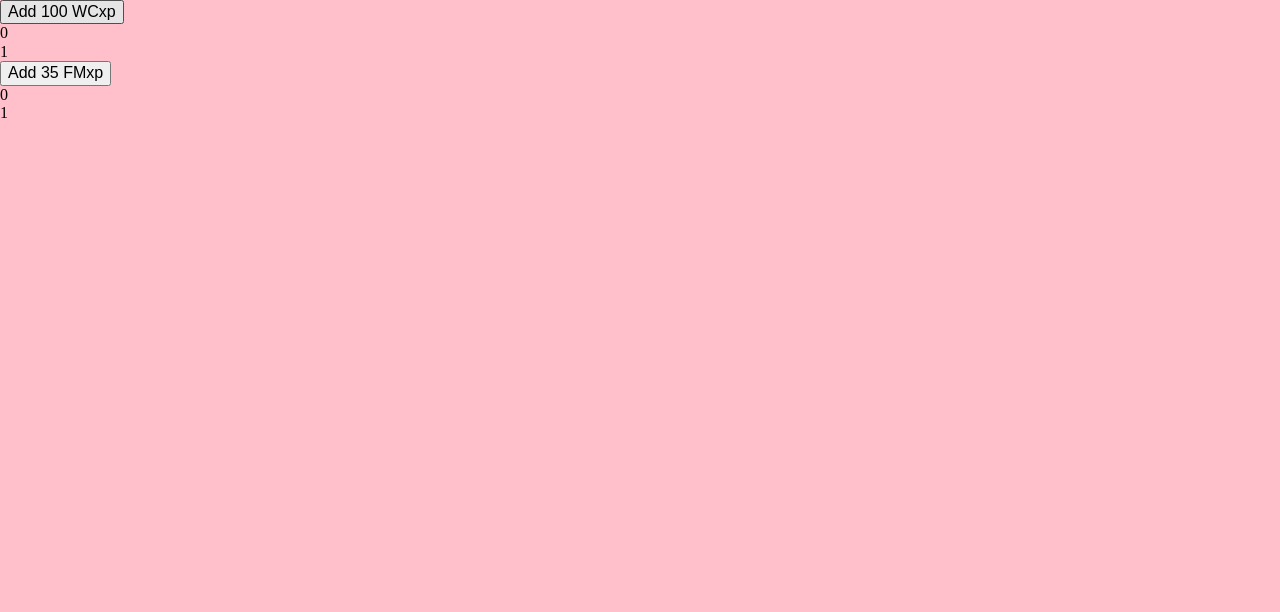
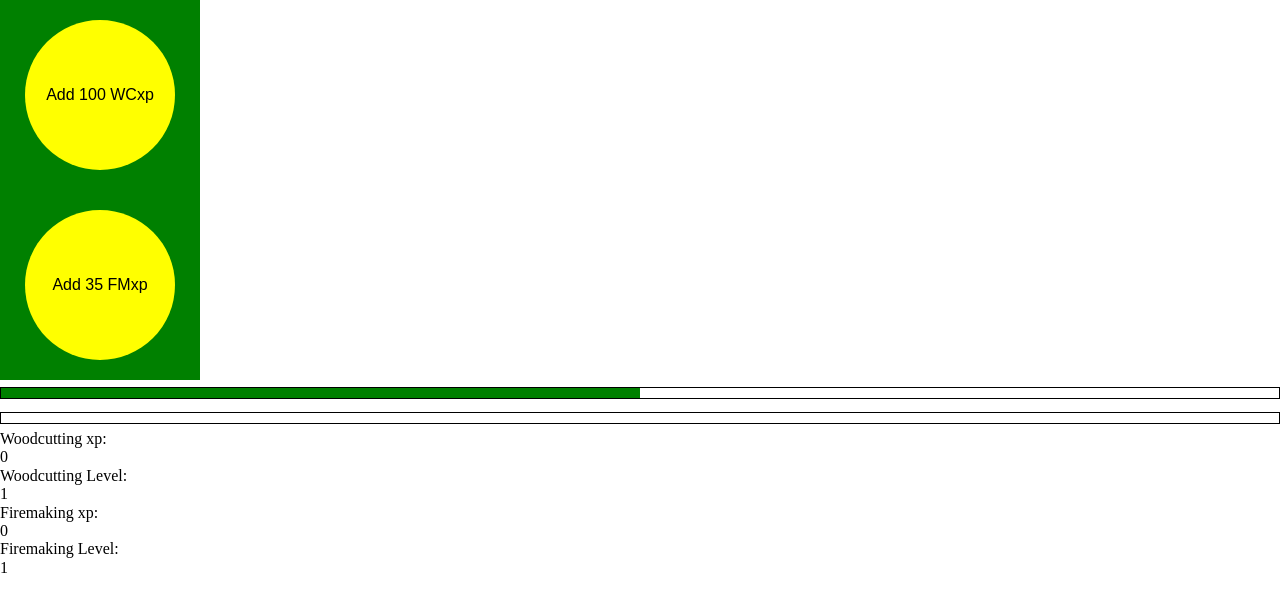
Before and after one commit to OctoNerd/rpg, a plain HTML site: page index.html in a window 1280 px wide. Drawn offline with Linux system fonts and the light colour scheme.

Commit message:
started work on the xp bars

```diff
--- a/index.html
+++ b/index.html
@@ -11,14 +11,27 @@
 
 </head>
 <body>
+    <div class="btn-wrap">
+        <button class="btn btn_addWcXp">Add 100 WCxp</button>
+        <button class="btn btn_addFmXp">Add 35 FMxp</button>
+    </div>
 
-    <button class="btn btn_addWcXp">Add 100 WCxp</button>
-    <div class="label label_wcXp">0</div>
-    <div class="label label_wcLevel">1</div>
+    <div class="xp-bar-wrap">
+        <div class="xp-bar">
+            <div class="xp-bar--wc"></div>
+        </div>
+        <div class="xp-bar">
+            <div class="xp=bar--fm"></div>
+        </div>
+    </div>
 
-    <button class="btn btn_addFmXp">Add 35 FMxp</button>
-    <div class="label label_fmXp">0</div>
-    <div class="label label_fmLevel">1</div>
+    <div class="label-wrap">
+        <span>Woodcutting xp: </span><div class="label label_wcXp">0</div>
+        <span>Woodcutting Level: </span><div class="label label_wcLevel">1</div>
+
+        <span>Firemaking xp: </span><div class="label label_fmXp">0</div>
+        <span>Firemaking Level: </span><div class="label label_fmLevel">1</div>
+    </div>
 
     <script src="js/main.js"></script>
 </body>
--- a/js/main.js
+++ b/js/main.js
@@ -78,6 +78,7 @@ var handlers = {
         fmLvl = ClickRpg.player.firemaking.level;
 
         view.render(wcXp, wcLvl, fmXp, fmLvl);
+
     }
 }
 
@@ -110,6 +111,9 @@ var view = {
         view.wcLvlLabel.innerHTML = wcLvl;
         view.fmXpLabel.innerHTML = fmXp;
         view.fmLvlLabel.innerHTML = fmLvl;
+    },
+    displayXpBars: function() {
+        var wcXpBar = document.getElementsByClassName("xp-bar--wc");
     }
 
 }
--- a/scss/main.scss
+++ b/scss/main.scss
@@ -1,3 +1,46 @@
-body {
-    background: pink;
+.btn-wrap {
+    display: flex;
+    justify-content: space-around;
+    align-items: center;
+    flex-direction: column;
+    background: green;
+    width: 200px;
 }
+
+.btn {
+    border: none;
+    border-radius: 50%;
+    height: 150px;
+    width: 150px;
+    text-align: center;
+    background: yellow;
+    margin: 20px;
+
+    &:hover {
+        background: orange;
+    }
+}
+
+.label-wrap {
+    display: flex;
+    justify-content: space-around;
+    flex-direction: column;
+}
+
+.xp-bar-wrap {
+    height: 50px;
+    display: flex;
+    justify-content: space-around;
+    flex-direction: column;
+}
+
+.xp-bar{
+    height: 10px;
+    border: 1px solid black;
+}
+
+.xp-bar--wc {
+    height: 10px;
+    background: green;
+    width: 50%;
+}
```
Also changed, not shown: css/main.css.
